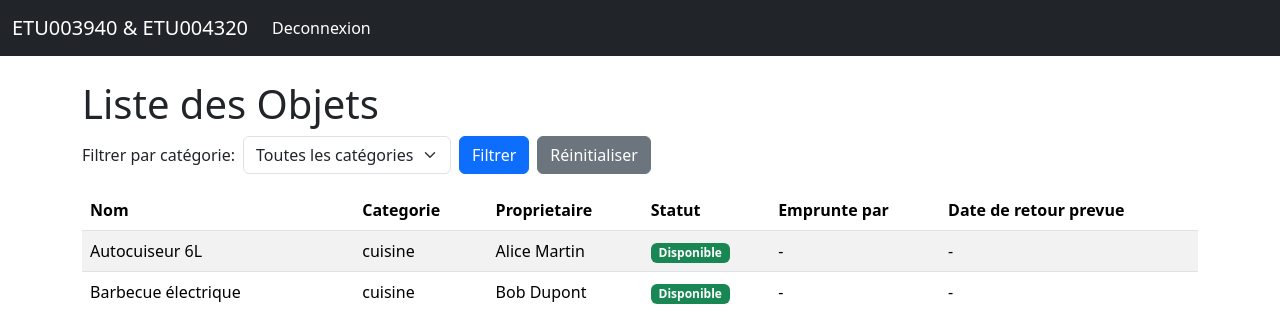
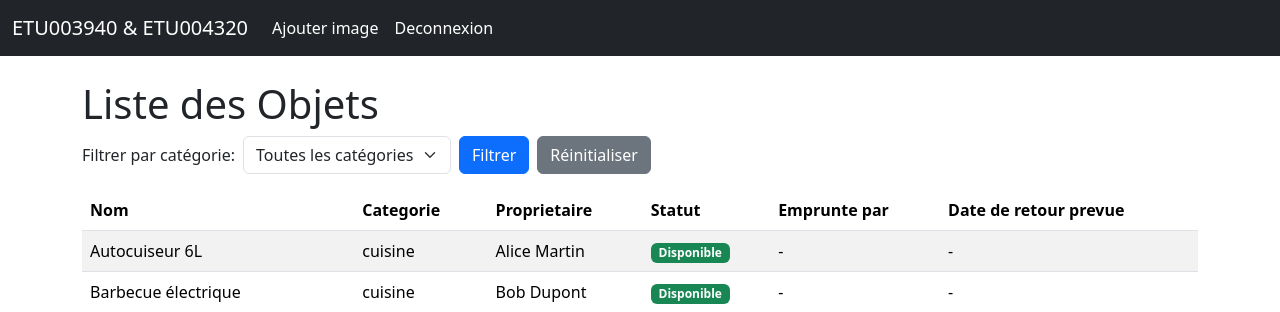
Before and after one commit to Andriantsoa94/Examen_s2_v2, a PHP site: page /page/accueil.php in a window 1280 px wide. Shown: the top 312 px of the page. Run offline with PHP 8.4, Linux system fonts and the light colour scheme; the visitor is signed in with stand-in values (Sample User, id 1); data comes from the database, SQL or seed files in the repository.

Commit message:
liens pour ajouter images obj

```diff
--- a/include/header.php
+++ b/include/header.php
@@ -13,6 +13,9 @@
         <div class="collapse navbar-collapse" id="navbarNav">
             <ul class="navbar-nav">
                 <li class="nav-item">
+                    <a class="nav-link active" aria-current="page" href="add_image.php">Ajouter image</a>
+                </li>
+                <li class="nav-item">
                     <a class="nav-link active" aria-current="page" href="deconnexion.php">Deconnexion</a>
                 </li>
             </ul>
```
